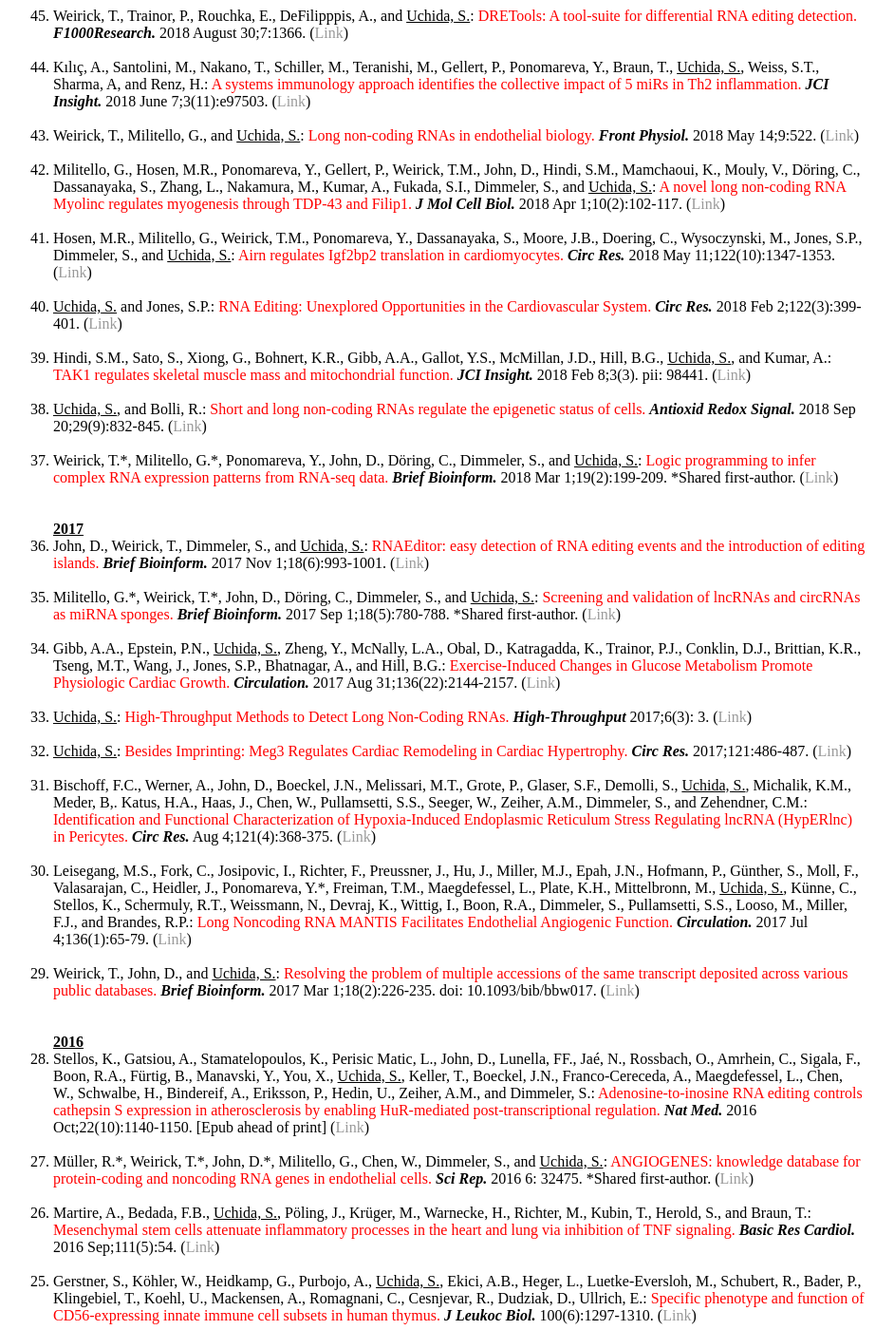
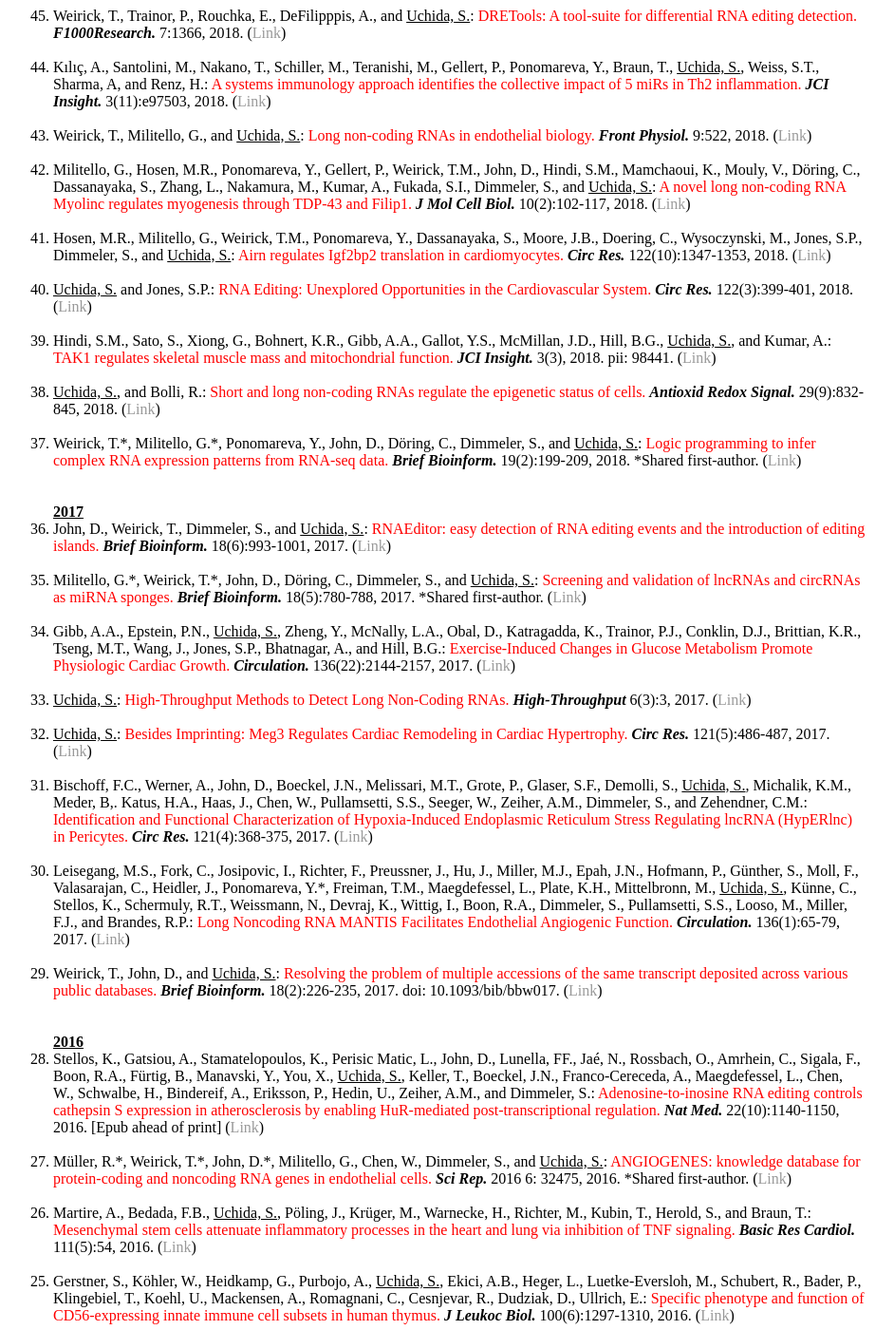
Before and after one commit to heartlncrna/heartlncrna.github.io, a Jekyll site: the page publications/pub_list.html, which Jekyll copies as it is, in a window 1280 px wide and 1400 px high, scrolled down 266 px. Shown: the whole window at 95% size, without its empty margins (176-1118 px from the left). Built offline with Jekyll 4.4.1, drawn with Linux system fonts in a browser that asks for light colours; some of the changed text lies outside the part shown.

Commit message:
Update pub_list.html

```diff
--- a/publications/pub_list.html
+++ b/publications/pub_list.html
@@ -28,74 +28,74 @@
 			<ol reversed="reversed">
 
 			<strong><u> 2018 </u></strong>
-				<li>Weirick, T., Müller, R., and <u>Uchida, S.</u>: <font color="red">Increasing workflow development speed and reproducibility with Vectools.</font> <b><i>F1000Research.</i></b>  2018 Sept 20;7:1499. (<a href="https://f1000research.com/articles/7-1499/v1">Link</span></a>)</li>
+				<li>Weirick, T., Müller, R., and <u>Uchida, S.</u>: <font color="red">Increasing workflow development speed and reproducibility with Vectools.</font> <b><i>F1000Research.</i></b>  7:1499, 2018. (<a href="https://f1000research.com/articles/7-1499/v1">Link</span></a>)</li>
 			<br>
 
-				<li>Weirick, T., Trainor, P., Rouchka, E., DeFilipppis, A., and <u>Uchida, S.</u>: <font color="red">DRETools: A tool-suite for differential RNA editing detection.</font> <b><i>F1000Research.</i></b>  2018 August 30;7:1366. (<a href="https://f1000research.com/articles/7-1366/v2">Link</span></a>)</li>
+				<li>Weirick, T., Trainor, P., Rouchka, E., DeFilipppis, A., and <u>Uchida, S.</u>: <font color="red">DRETools: A tool-suite for differential RNA editing detection.</font> <b><i>F1000Research.</i></b> 7:1366, 2018. (<a href="https://f1000research.com/articles/7-1366/v2">Link</span></a>)</li>
 			<br>
 
-				<li>Kılıç, A., Santolini, M., Nakano, T., Schiller, M., Teranishi, M., Gellert, P., Ponomareva, Y., Braun, T., <u>Uchida, S.</u>, Weiss, S.T., Sharma, A, and Renz, H.: <font color="red">A systems immunology approach identifies the collective impact of 5 miRs in Th2 inflammation.</font> <b><i>JCI Insight.</i></b>  2018 June 7;3(11):e97503. (<a href="https://insight.jci.org/articles/view/97503">Link</span></a>)</li>
+				<li>Kılıç, A., Santolini, M., Nakano, T., Schiller, M., Teranishi, M., Gellert, P., Ponomareva, Y., Braun, T., <u>Uchida, S.</u>, Weiss, S.T., Sharma, A, and Renz, H.: <font color="red">A systems immunology approach identifies the collective impact of 5 miRs in Th2 inflammation.</font> <b><i>JCI Insight.</i></b> 3(11):e97503, 2018. (<a href="https://insight.jci.org/articles/view/97503">Link</span></a>)</li>
 			<br>
 
-				<li>Weirick, T., Militello, G., and <u>Uchida, S.</u>: <font color="red">Long non-coding RNAs in endothelial biology.</font> <b><i>Front Physiol.</i></b>  2018 May 14;9:522. (<a href="https://www.frontiersin.org/articles/10.3389/fphys.2018.00522/full?&utm_source=Email_to_authors_&utm_medium=Email&utm_content=T1_11.5e1_author&utm_campaign=Email_publication&field=&journalName=Frontiers_in_Physiology&id=367479#h8">Link</span></a>)</li>
+				<li>Weirick, T., Militello, G., and <u>Uchida, S.</u>: <font color="red">Long non-coding RNAs in endothelial biology.</font> <b><i>Front Physiol.</i></b> 9:522, 2018. (<a href="https://www.frontiersin.org/articles/10.3389/fphys.2018.00522/full?&utm_source=Email_to_authors_&utm_medium=Email&utm_content=T1_11.5e1_author&utm_campaign=Email_publication&field=&journalName=Frontiers_in_Physiology&id=367479#h8">Link</span></a>)</li>
 			<br>
 
-				<li>Militello, G., Hosen, M.R., Ponomareva, Y., Gellert, P., Weirick, T.M., John, D., Hindi, S.M., Mamchaoui, K., Mouly, V., Döring, C., Dassanayaka, S., Zhang, L., Nakamura, M., Kumar, A., Fukada, S.I., Dimmeler, S., and <u>Uchida, S.</u>: <font color="red">A novel long non-coding RNA Myolinc regulates myogenesis through TDP-43 and Filip1.</font> <b><i>J Mol Cell Biol.</i></b> 2018 Apr 1;10(2):102-117. (<a href="https://academic.oup.com/jmcb/advance-article/doi/10.1093/jmcb/mjy025/4959340">Link</span></a>)</li>
+				<li>Militello, G., Hosen, M.R., Ponomareva, Y., Gellert, P., Weirick, T.M., John, D., Hindi, S.M., Mamchaoui, K., Mouly, V., Döring, C., Dassanayaka, S., Zhang, L., Nakamura, M., Kumar, A., Fukada, S.I., Dimmeler, S., and <u>Uchida, S.</u>: <font color="red">A novel long non-coding RNA Myolinc regulates myogenesis through TDP-43 and Filip1.</font> <b><i>J Mol Cell Biol.</i></b> 10(2):102-117, 2018. (<a href="https://academic.oup.com/jmcb/advance-article/doi/10.1093/jmcb/mjy025/4959340">Link</span></a>)</li>
 			<br>
 
-				<li>Hosen, M.R., Militello, G., Weirick, T.M., Ponomareva, Y., Dassanayaka, S., Moore, J.B., Doering, C., Wysoczynski, M., Jones, S.P., Dimmeler, S., and <u>Uchida, S.</u>: <font color="red">Airn regulates Igf2bp2 translation in cardiomyocytes.</font> <b><i>Circ Res.</i></b> 2018 May 11;122(10):1347-1353. (<a href="http://circres.ahajournals.org/content/early/2018/02/23/CIRCRESAHA.117.312215">Link</span></a>)</li>
+				<li>Hosen, M.R., Militello, G., Weirick, T.M., Ponomareva, Y., Dassanayaka, S., Moore, J.B., Doering, C., Wysoczynski, M., Jones, S.P., Dimmeler, S., and <u>Uchida, S.</u>: <font color="red">Airn regulates Igf2bp2 translation in cardiomyocytes.</font> <b><i>Circ Res.</i></b> 122(10):1347-1353, 2018. (<a href="http://circres.ahajournals.org/content/early/2018/02/23/CIRCRESAHA.117.312215">Link</span></a>)</li>
 
 			<br>
 
-				<li><u>Uchida, S.</u> and Jones, S.P.: <font color="red">RNA Editing: Unexplored Opportunities in the Cardiovascular System.</font> <b><i>Circ Res.</i></b> 2018 Feb 2;122(3):399-401. (<a href="http://circres.ahajournals.org/content/122/3/399">Link</span></a>)</li>
+				<li><u>Uchida, S.</u> and Jones, S.P.: <font color="red">RNA Editing: Unexplored Opportunities in the Cardiovascular System.</font> <b><i>Circ Res.</i></b> 122(3):399-401, 2018. (<a href="http://circres.ahajournals.org/content/122/3/399">Link</span></a>)</li>
 			<br>
 
-				<li>Hindi, S.M., Sato, S., Xiong, G., Bohnert, K.R., Gibb, A.A., Gallot, Y.S., McMillan, J.D., Hill, B.G., <u>Uchida, S.</u>, and Kumar, A.: <font color="red">TAK1 regulates skeletal muscle mass and mitochondrial function.</font> <b><i>JCI Insight.</i></b> 2018 Feb 8;3(3). pii: 98441. (<a href="https://insight.jci.org/articles/view/98441">Link</span></a>)</li>
+				<li>Hindi, S.M., Sato, S., Xiong, G., Bohnert, K.R., Gibb, A.A., Gallot, Y.S., McMillan, J.D., Hill, B.G., <u>Uchida, S.</u>, and Kumar, A.: <font color="red">TAK1 regulates skeletal muscle mass and mitochondrial function.</font> <b><i>JCI Insight.</i></b> 3(3), 2018. pii: 98441. (<a href="https://insight.jci.org/articles/view/98441">Link</span></a>)</li>
 			<br>
 
-				<li> <u>Uchida, S.</u>, and Bolli, R.: <font color="red">Short and long non-coding RNAs regulate the epigenetic status of cells.</font> <b><i>Antioxid Redox Signal.</i></b> 2018 Sep 20;29(9):832-845. (<a href="http://online.liebertpub.com/doi/abs/10.1089/ars.2017.7262">Link</span></a>)</li>
+				<li> <u>Uchida, S.</u>, and Bolli, R.: <font color="red">Short and long non-coding RNAs regulate the epigenetic status of cells.</font> <b><i>Antioxid Redox Signal.</i></b> 29(9):832-845, 2018. (<a href="http://online.liebertpub.com/doi/abs/10.1089/ars.2017.7262">Link</span></a>)</li>
 			<br>
 
-				<li>Weirick, T.*, Militello, G.*, Ponomareva, Y., John, D., Döring, C., Dimmeler, S., and <u>Uchida, S.</u>: <font color="red">Logic programming to infer complex RNA expression patterns from RNA-seq data.</font> <b><i>Brief Bioinform.</i></b> 2018 Mar 1;19(2):199-209. *Shared first-author. (<a href="https://www.liebertpub.com/doi/abs/10.1089/ars.2017.7262">Link</span></a>)</li>
+				<li>Weirick, T.*, Militello, G.*, Ponomareva, Y., John, D., Döring, C., Dimmeler, S., and <u>Uchida, S.</u>: <font color="red">Logic programming to infer complex RNA expression patterns from RNA-seq data.</font> <b><i>Brief Bioinform.</i></b> 19(2):199-209, 2018. *Shared first-author. (<a href="https://www.liebertpub.com/doi/abs/10.1089/ars.2017.7262">Link</span></a>)</li>
 			<br>
 			<br>
 
 			<strong><u> 2017 </u></strong>
-				<li>John, D., Weirick, T., Dimmeler, S., and <u>Uchida, S.</u>: <font color="red">RNAEditor: easy detection of RNA editing events and the introduction of editing islands.</font> <b><i>Brief Bioinform.</i></b> 2017 Nov 1;18(6):993-1001. (<a href="https://academic.oup.com/bib/article/18/6/993/2562884">Link</span></a>)</li>
+				<li>John, D., Weirick, T., Dimmeler, S., and <u>Uchida, S.</u>: <font color="red">RNAEditor: easy detection of RNA editing events and the introduction of editing islands.</font> <b><i>Brief Bioinform.</i></b> 18(6):993-1001, 2017. (<a href="https://academic.oup.com/bib/article/18/6/993/2562884">Link</span></a>)</li>
 			<br>
 
-				<li>Militello, G.*, Weirick, T.*, John, D., Döring, C., Dimmeler, S., and <u>Uchida, S.</u>: <font color="red">Screening and validation of lncRNAs and circRNAs as miRNA sponges.</font> <b><i>Brief Bioinform.</i></b> 2017 Sep 1;18(5):780-788. *Shared first-author. (<a href="http://bib.oxfordjournals.org/content/early/2016/07/02/bib.bbw053.abstract"><span class="ptHyperlink">Link</span></a>)</li>
+				<li>Militello, G.*, Weirick, T.*, John, D., Döring, C., Dimmeler, S., and <u>Uchida, S.</u>: <font color="red">Screening and validation of lncRNAs and circRNAs as miRNA sponges.</font> <b><i>Brief Bioinform.</i></b> 18(5):780-788, 2017. *Shared first-author. (<a href="http://bib.oxfordjournals.org/content/early/2016/07/02/bib.bbw053.abstract"><span class="ptHyperlink">Link</span></a>)</li>
 			<br>
 
-				<li>Gibb, A.A., Epstein, P.N., <u>Uchida, S.</u>, Zheng, Y., McNally, L.A., Obal, D., Katragadda, K., Trainor, P.J., Conklin, D.J., Brittian, K.R., Tseng, M.T., Wang, J., Jones, S.P., Bhatnagar, A., and Hill, B.G.: <font color="red">Exercise-Induced Changes in Glucose Metabolism Promote Physiologic Cardiac Growth.</font> <b><i>Circulation.</i></b> 2017 Aug 31;136(22):2144-2157. (<a href="http://circ.ahajournals.org/content/136/22/2144.long">Link</span></a>)</li>
+				<li>Gibb, A.A., Epstein, P.N., <u>Uchida, S.</u>, Zheng, Y., McNally, L.A., Obal, D., Katragadda, K., Trainor, P.J., Conklin, D.J., Brittian, K.R., Tseng, M.T., Wang, J., Jones, S.P., Bhatnagar, A., and Hill, B.G.: <font color="red">Exercise-Induced Changes in Glucose Metabolism Promote Physiologic Cardiac Growth.</font> <b><i>Circulation.</i></b> 136(22):2144-2157, 2017. (<a href="http://circ.ahajournals.org/content/136/22/2144.long">Link</span></a>)</li>
 				<br>
 
-				<li> <u>Uchida, S.</u>: <font color="red">High‐Throughput Methods to Detect Long Non‐Coding RNAs.</font> <b><i>High-Throughput</i></b> 2017;6(3): 3. (<a href="http://www.mdpi.com/2571-5135/6/3/12">Link</span></a>)</li>
+				<li> <u>Uchida, S.</u>: <font color="red">High‐Throughput Methods to Detect Long Non‐Coding RNAs.</font> <b><i>High-Throughput</i></b> 6(3):3, 2017. (<a href="http://www.mdpi.com/2571-5135/6/3/12">Link</span></a>)</li>
 				<br>
 
-				<li> <u>Uchida, S.</u>: <font color="red">Besides Imprinting: Meg3 Regulates Cardiac Remodeling in Cardiac Hypertrophy.</font> <b><i>Circ Res.</i></b> 2017;121:486-487. (<a href="http://circres.ahajournals.org/content/121/5/486">Link</span></a>)</li>
+				<li> <u>Uchida, S.</u>: <font color="red">Besides Imprinting: Meg3 Regulates Cardiac Remodeling in Cardiac Hypertrophy.</font> <b><i>Circ Res.</i></b> 121(5):486-487, 2017. (<a href="http://circres.ahajournals.org/content/121/5/486">Link</span></a>)</li>
 				<br>
 
-				<li>Bischoff, F.C., Werner, A., John, D., Boeckel, J.N., Melissari, M.T., Grote, P., Glaser, S.F., Demolli, S., <u>Uchida, S.</u>, Michalik, K.M., Meder, B,. Katus, H.A., Haas, J., Chen, W., Pullamsetti, S.S., Seeger, W., Zeiher, A.M., Dimmeler, S., and Zehendner, C.M.: <font color="red">Identification and Functional Characterization of Hypoxia-Induced Endoplasmic Reticulum Stress Regulating lncRNA (HypERlnc) in Pericytes.</font> <b><i>Circ Res.</i></b>  Aug 4;121(4):368-375. (<a href="http://circres.ahajournals.org/content/early/2017/06/13/CIRCRESAHA.116.310531">Link</span></a>)</li>
+				<li>Bischoff, F.C., Werner, A., John, D., Boeckel, J.N., Melissari, M.T., Grote, P., Glaser, S.F., Demolli, S., <u>Uchida, S.</u>, Michalik, K.M., Meder, B,. Katus, H.A., Haas, J., Chen, W., Pullamsetti, S.S., Seeger, W., Zeiher, A.M., Dimmeler, S., and Zehendner, C.M.: <font color="red">Identification and Functional Characterization of Hypoxia-Induced Endoplasmic Reticulum Stress Regulating lncRNA (HypERlnc) in Pericytes.</font> <b><i>Circ Res.</i></b> 121(4):368-375, 2017. (<a href="http://circres.ahajournals.org/content/early/2017/06/13/CIRCRESAHA.116.310531">Link</span></a>)</li>
 				<br>
 
-				<li>Leisegang, M.S., Fork, C., Josipovic, I., Richter, F., Preussner, J., Hu, J., Miller, M.J., Epah, J.N., Hofmann, P., Günther, S., Moll, F., Valasarajan, C., Heidler, J., Ponomareva, Y.*, Freiman, T.M., Maegdefessel, L., Plate, K.H., Mittelbronn, M., <u>Uchida, S.</u>, Künne, C., Stellos, K., Schermuly, R.T., Weissmann, N., Devraj, K., Wittig, I., Boon, R.A., Dimmeler, S., Pullamsetti, S.S., Looso, M., Miller, F.J., and Brandes, R.P.: <font color="red">Long Noncoding RNA MANTIS Facilitates Endothelial Angiogenic Function.</font> <b><i>Circulation.</i></b> 2017 Jul 4;136(1):65-79. (<a href="http://circ.ahajournals.org/content/early/2017/03/28/CIRCULATIONAHA.116.026991">Link</span></a>)</li>
+				<li>Leisegang, M.S., Fork, C., Josipovic, I., Richter, F., Preussner, J., Hu, J., Miller, M.J., Epah, J.N., Hofmann, P., Günther, S., Moll, F., Valasarajan, C., Heidler, J., Ponomareva, Y.*, Freiman, T.M., Maegdefessel, L., Plate, K.H., Mittelbronn, M., <u>Uchida, S.</u>, Künne, C., Stellos, K., Schermuly, R.T., Weissmann, N., Devraj, K., Wittig, I., Boon, R.A., Dimmeler, S., Pullamsetti, S.S., Looso, M., Miller, F.J., and Brandes, R.P.: <font color="red">Long Noncoding RNA MANTIS Facilitates Endothelial Angiogenic Function.</font> <b><i>Circulation.</i></b> 136(1):65-79, 2017. (<a href="http://circ.ahajournals.org/content/early/2017/03/28/CIRCULATIONAHA.116.026991">Link</span></a>)</li>
 				<br>
 
-				<li>Weirick, T., John, D., and <u>Uchida, S.</u>: <font color="red">Resolving the problem of multiple accessions of the same transcript deposited across various public databases.</font> <b><i>Brief Bioinform.</i></b> 2017 Mar 1;18(2):226-235. doi: 10.1093/bib/bbw017. (<a href="http://bib.oxfordjournals.org/content/early/2016/02/20/bib.bbw017.abstract"><span class="ptHyperlink">Link</span></a>)</li>
+				<li>Weirick, T., John, D., and <u>Uchida, S.</u>: <font color="red">Resolving the problem of multiple accessions of the same transcript deposited across various public databases.</font> <b><i>Brief Bioinform.</i></b> 18(2):226-235, 2017. doi: 10.1093/bib/bbw017. (<a href="http://bib.oxfordjournals.org/content/early/2016/02/20/bib.bbw017.abstract"><span class="ptHyperlink">Link</span></a>)</li>
 			<br>
 			<br>
 
 			<strong><u> 2016 </u></strong>
-				<li>Stellos, K., Gatsiou, A., Stamatelopoulos, K., Perisic Matic, L., John, D., Lunella, FF., Jaé, N., Rossbach, O., Amrhein, C., Sigala, F., Boon, R.A., Fürtig, B., Manavski, Y., You, X., <u>Uchida, S.</u>, Keller, T., Boeckel, J.N., Franco-Cereceda, A., Maegdefessel, L., Chen, W., Schwalbe, H., Bindereif, A., Eriksson, P., Hedin, U., Zeiher, A.M., and Dimmeler, S.: <font color="red">Adenosine-to-inosine RNA editing controls cathepsin S expression in atherosclerosis by enabling HuR-mediated post-transcriptional regulation.</font> <b><i>Nat Med.</i></b> 2016 Oct;22(10):1140-1150. [Epub ahead of print] (<a href="http://www.nature.com/nm/journal/vaop/ncurrent/full/nm.4172.html">Link</span></a>)</li>
+				<li>Stellos, K., Gatsiou, A., Stamatelopoulos, K., Perisic Matic, L., John, D., Lunella, FF., Jaé, N., Rossbach, O., Amrhein, C., Sigala, F., Boon, R.A., Fürtig, B., Manavski, Y., You, X., <u>Uchida, S.</u>, Keller, T., Boeckel, J.N., Franco-Cereceda, A., Maegdefessel, L., Chen, W., Schwalbe, H., Bindereif, A., Eriksson, P., Hedin, U., Zeiher, A.M., and Dimmeler, S.: <font color="red">Adenosine-to-inosine RNA editing controls cathepsin S expression in atherosclerosis by enabling HuR-mediated post-transcriptional regulation.</font> <b><i>Nat Med.</i></b> 22(10):1140-1150, 2016. [Epub ahead of print] (<a href="http://www.nature.com/nm/journal/vaop/ncurrent/full/nm.4172.html">Link</span></a>)</li>
 			<br>
 
-				<li>Müller, R.*, Weirick, T.*, John, D.*, Militello, G., Chen, W., Dimmeler, S., and <u>Uchida, S.</u>: <font color="red">ANGIOGENES: knowledge database for protein-coding and noncoding RNA genes in endothelial cells.</font> <b><i>Sci Rep.</i></b> 2016 6: 32475. *Shared first-author. (<a href="http://www.nature.com/articles/srep32475"><span class="ptHyperlink">Link</span></a>)</li>
+				<li>Müller, R.*, Weirick, T.*, John, D.*, Militello, G., Chen, W., Dimmeler, S., and <u>Uchida, S.</u>: <font color="red">ANGIOGENES: knowledge database for protein-coding and noncoding RNA genes in endothelial cells.</font> <b><i>Sci Rep.</i></b> 2016 6: 32475, 2016. *Shared first-author. (<a href="http://www.nature.com/articles/srep32475"><span class="ptHyperlink">Link</span></a>)</li>
 			<br>
-				<li>Martire, A., Bedada, F.B., <u>Uchida, S.</u>, Pöling, J., Krüger, M., Warnecke, H., Richter, M., Kubin, T., Herold, S., and Braun, T.: <font color="red">Mesenchymal stem cells attenuate inflammatory processes in the heart and lung via inhibition of TNF signaling.</font> <b><i>Basic Res Cardiol.</i></b> 2016 Sep;111(5):54. (<a href="http://link.springer.com/article/10.1007%2Fs00395-016-0573-2"><span class="ptHyperlink">Link</span></a>)</li>
+				<li>Martire, A., Bedada, F.B., <u>Uchida, S.</u>, Pöling, J., Krüger, M., Warnecke, H., Richter, M., Kubin, T., Herold, S., and Braun, T.: <font color="red">Mesenchymal stem cells attenuate inflammatory processes in the heart and lung via inhibition of TNF signaling.</font> <b><i>Basic Res Cardiol.</i></b> 111(5):54, 2016. (<a href="http://link.springer.com/article/10.1007%2Fs00395-016-0573-2"><span class="ptHyperlink">Link</span></a>)</li>
 			<br>
 
-				<li>Gerstner, S., Köhler, W., Heidkamp, G., Purbojo, A., <u>Uchida, S.</u>, Ekici, A.B., Heger, L., Luetke-Eversloh, M., Schubert, R., Bader, P., Klingebiel, T., Koehl, U., Mackensen, A., Romagnani, C., Cesnjevar, R., Dudziak, D., Ullrich, E.: <font color="red">Specific phenotype and function of CD56-expressing innate immune cell subsets in human thymus.</font> <b><i>J Leukoc Biol.</i></b> 100(6):1297-1310. (<a href="http://www.jleukbio.org/content/early/2016/06/28/jlb.1A0116-038R.abstract"><span class="ptHyperlink">Link</span></a>)</li>
+				<li>Gerstner, S., Köhler, W., Heidkamp, G., Purbojo, A., <u>Uchida, S.</u>, Ekici, A.B., Heger, L., Luetke-Eversloh, M., Schubert, R., Bader, P., Klingebiel, T., Koehl, U., Mackensen, A., Romagnani, C., Cesnjevar, R., Dudziak, D., Ullrich, E.: <font color="red">Specific phenotype and function of CD56-expressing innate immune cell subsets in human thymus.</font> <b><i>J Leukoc Biol.</i></b> 100(6):1297-1310, 2016. (<a href="http://www.jleukbio.org/content/early/2016/06/28/jlb.1A0116-038R.abstract"><span class="ptHyperlink">Link</span></a>)</li>
 			<br>
 				<li>Zeidler, S., Meckbach, C., Tacke, R., Raad, F., Roa, A., <u>Uchida, S.</u>, Zimmermann, W., Wingender, E. and Gültas, M.: <font color="red">Computational detection of stage-specific transcription factor clusters during heart development.</font> <b><i>Front Genet.</i></b> 7:33, 2016. (<a href="http://journal.frontiersin.org/article/10.3389/fgene.2016.00033/full"><span class="ptHyperlink">Link</span></a>)</li>
 			<br>
```
